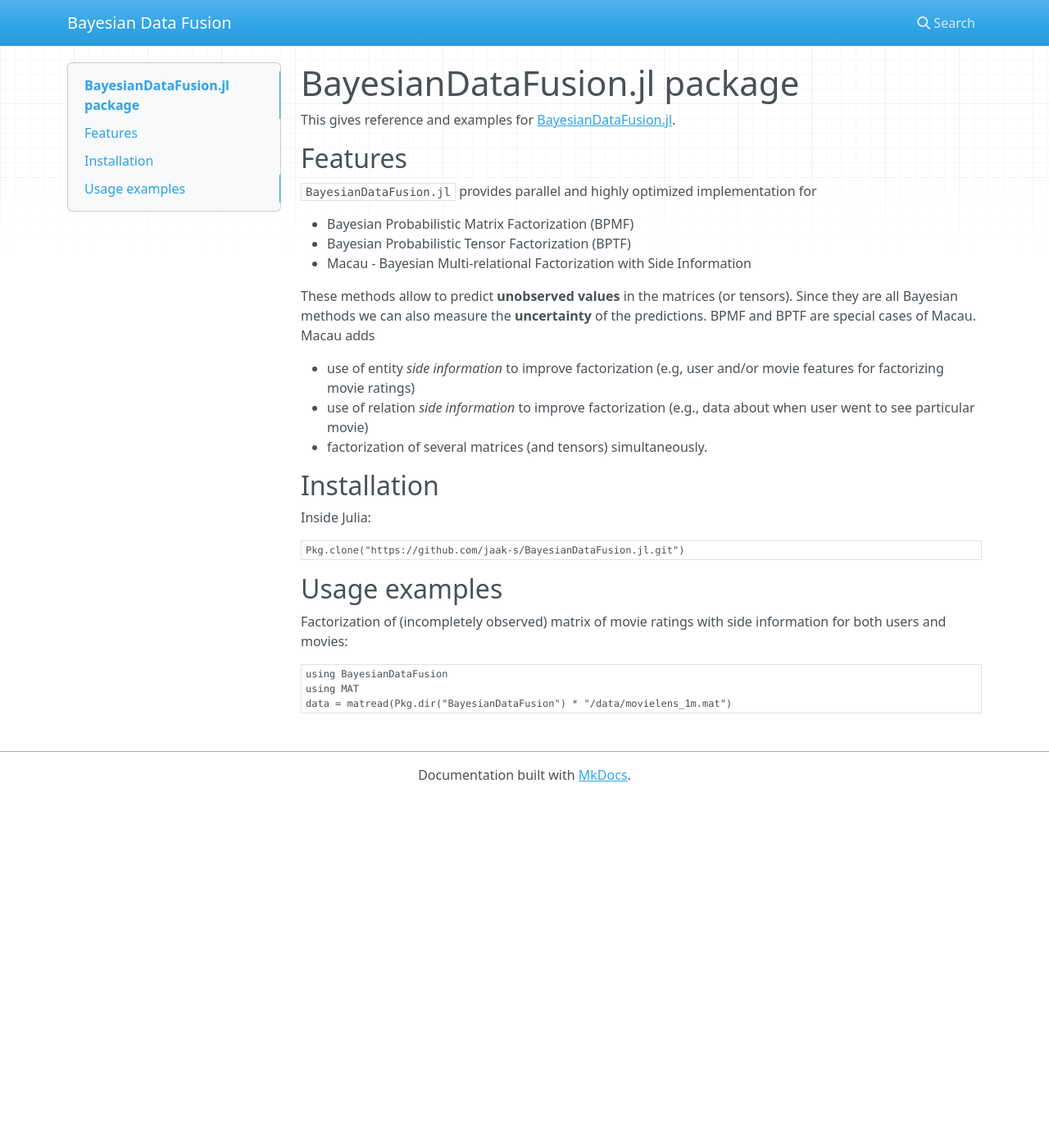
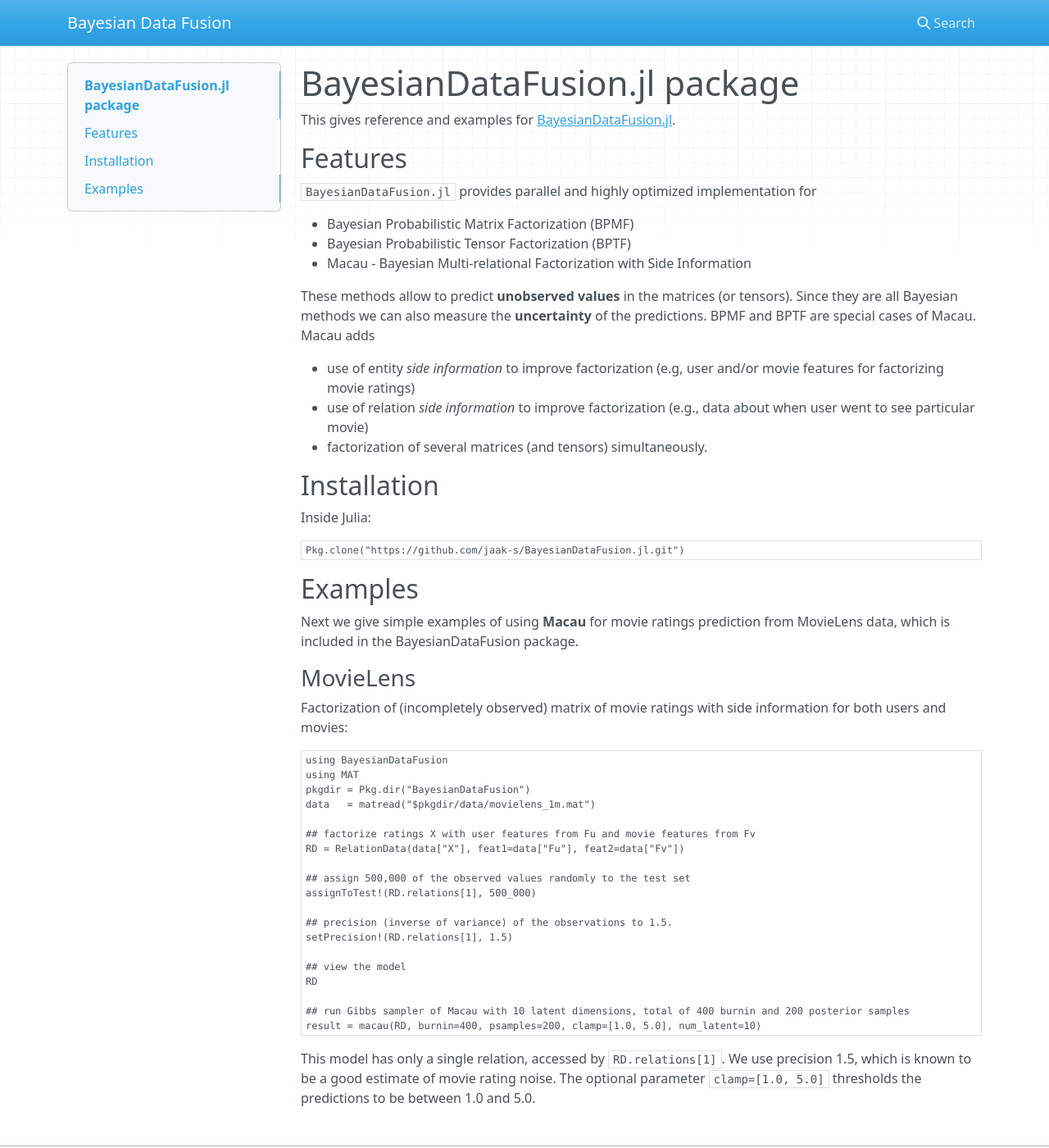
Before and after one commit to jaak-s/BayesianDataFusion.jl, an MkDocs documentation site: the page built from docs/index.md, in a window 1280 px wide and 1400 px high. Shown: the whole window at 82% size. Built offline with MkDocs 1.6.1, drawn with Linux system fonts in a browser that asks for light colours; nearby versions of some CDN libraries.

Commit message:
movielens example for docs

````diff
--- a/docs/index.md
+++ b/docs/index.md
@@ -21,10 +21,30 @@ Inside Julia:
 Pkg.clone("https://github.com/jaak-s/BayesianDataFusion.jl.git")
 ```
 
-## Usage examples
+## Examples
+Next we give simple examples of using **Macau** for movie ratings prediction from MovieLens data, which is included in the BayesianDataFusion package.
+
+### MovieLens
 Factorization of (incompletely observed) matrix of movie ratings with side information for both users and movies:
 ```julia
 using BayesianDataFusion
 using MAT
-data = matread(Pkg.dir("BayesianDataFusion") * "/data/movielens_1m.mat")
+pkgdir = Pkg.dir("BayesianDataFusion")
+data   = matread("$pkgdir/data/movielens_1m.mat")
+
+## factorize ratings X with user features from Fu and movie features from Fv
+RD = RelationData(data["X"], feat1=data["Fu"], feat2=data["Fv"])
+
+## assign 500,000 of the observed values randomly to the test set
+assignToTest!(RD.relations[1], 500_000)
+
+## precision (inverse of variance) of the observations to 1.5.
+setPrecision!(RD.relations[1], 1.5)
+
+## view the model
+RD
+
+## run Gibbs sampler of Macau with 10 latent dimensions, total of 400 burnin and 200 posterior samples
+result = macau(RD, burnin=400, psamples=200, clamp=[1.0, 5.0], num_latent=10)
 ```
+This model has only a single relation, accessed by `RD.relations[1]`. We use precision 1.5, which is known to be a good estimate of movie rating noise. The optional parameter `clamp=[1.0, 5.0]` thresholds the predictions to be between 1.0 and 5.0.
````
